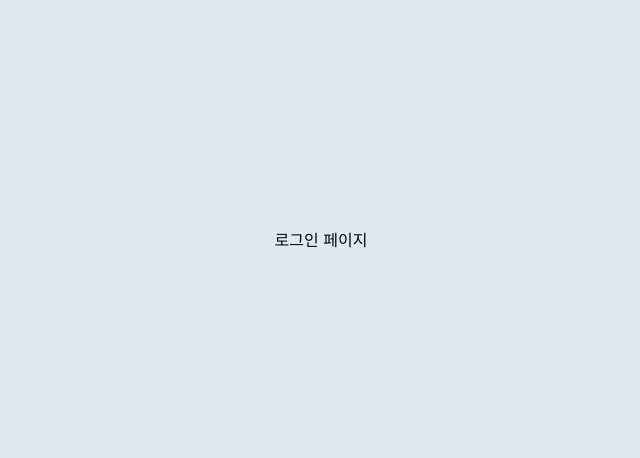
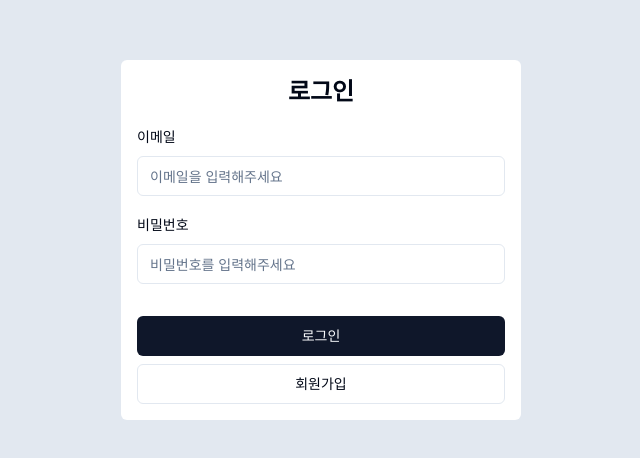
Before and after one commit to iinsue/renew-board, a Next.js app: page /sign-in in a window 1280 px wide. Shown: the part 160-618 px from the top of the page, without its empty margins (319-959 px from the left). Built offline with nearby package versions, Linux system fonts and the light colour scheme.

Commit message:
로그인 폼 추가

```diff
--- /dev/null
+++ b/app/(auth)/sign-in/_components/form.tsx
@@ -0,0 +1,97 @@
+"use client";
+
+import * as z from "zod";
+import Link from "next/link";
+import { useTransition } from "react";
+import { useForm } from "react-hook-form";
+import { zodResolver } from "@hookform/resolvers/zod";
+
+import {
+  Form,
+  FormControl,
+  FormField,
+  FormItem,
+  FormLabel,
+} from "@/components/ui/form";
+import { Button } from "@/components/ui/button";
+import { Input } from "@/components/ui/input";
+
+import { Loader2 } from "lucide-react";
+
+const FormSchema = z.object({
+  email: z.string().trim().email(),
+  password: z.string().trim().min(1),
+});
+
+export const SignInForm = () => {
+  const form = useForm({
+    resolver: zodResolver(FormSchema),
+    defaultValues: {
+      email: "",
+      password: "",
+    },
+  });
+  const [isPending, startTransition] = useTransition();
+
+  const onSubmit = (values: z.infer<typeof FormSchema>) => {
+    console.log("submit", values);
+  };
+
+  return (
+    <>
+      <Form {...form}>
+        <form onSubmit={form.handleSubmit(onSubmit)}>
+          <div className="space-y-4">
+            <h1 className="text-center text-2xl font-bold">로그인</h1>
+            <FormField
+              name="email"
+              control={form.control}
+              render={({ field }) => (
+                <FormItem>
+                  <FormLabel>이메일</FormLabel>
+                  <FormControl>
+                    <Input
+                      {...field}
+                      type="email"
+                      placeholder="이메일을 입력해주세요"
+                      disabled={isPending}
+                    />
+                  </FormControl>
+                </FormItem>
+              )}
+            />
+            <FormField
+              name="password"
+              control={form.control}
+              render={({ field }) => (
+                <FormItem>
+                  <FormLabel>비밀번호</FormLabel>
+                  <FormControl>
+                    <Input
+                      type="password"
+                      placeholder="비밀번호를 입력해주세요"
+                      disabled={isPending}
+                      {...field}
+                    />
+                  </FormControl>
+                </FormItem>
+              )}
+            />
+          </div>
+          <Button className="mt-8 w-full" disabled={isPending}>
+            {isPending && <Loader2 className="mr-2 size-5 animate-spin" />}
+            로그인
+          </Button>
+        </form>
+      </Form>
+      <Button
+        asChild
+        className="mt-2 w-full"
+        disabled={isPending}
+        variant="outline"
+      >
+        <Link href="/sign-up">회원가입</Link>
+      </Button>
+    </>
+  );
+};
--- a/app/(auth)/sign-in/page.tsx
+++ b/app/(auth)/sign-in/page.tsx
@@ -1,7 +1,13 @@
+import { SignInForm } from "./_components/form";
+
 const SignInPage = () => {
   return (
     <>
-      <div>로그인 페이지</div>
+      <div className="flex min-h-screen items-center justify-center bg-slate-200">
+        <div className="min-h-[320px] w-[400px] rounded-md bg-white p-4">
+          <SignInForm />
+        </div>
+      </div>
     </>
   );
 };
```
